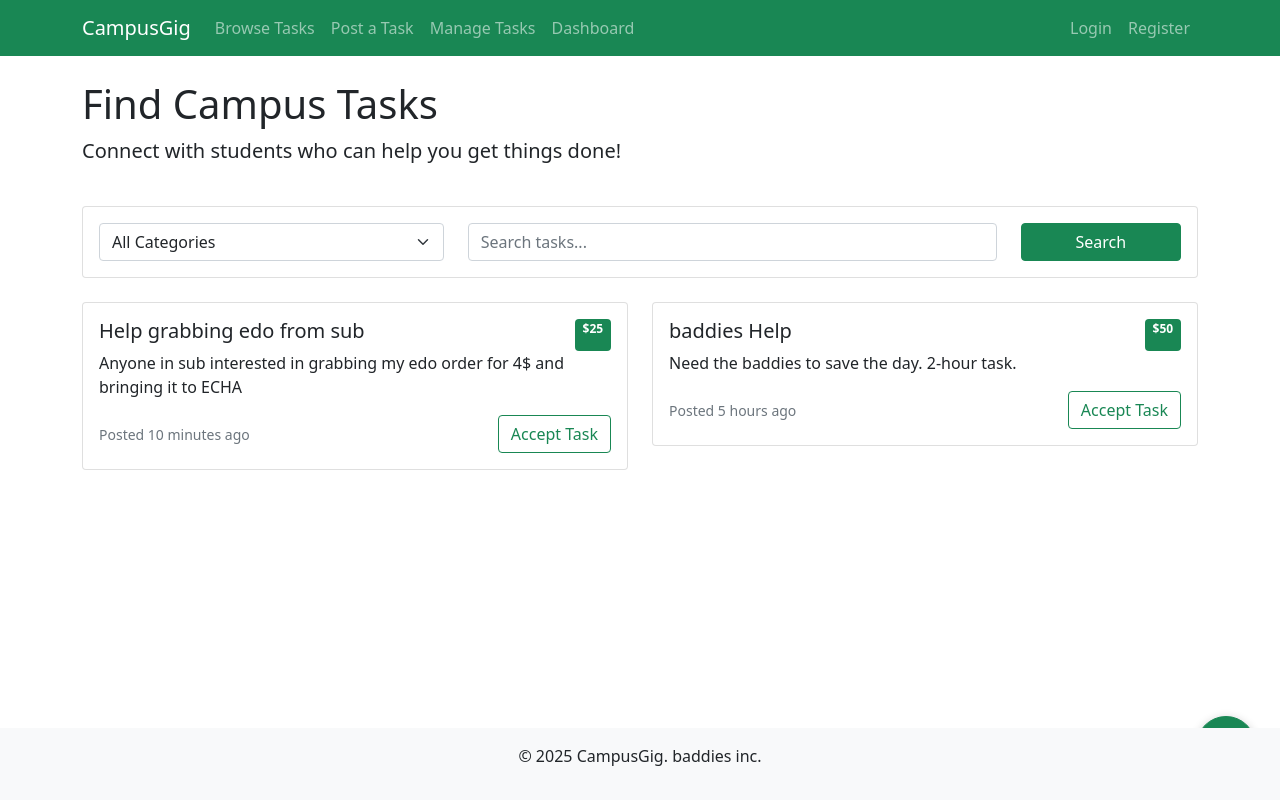
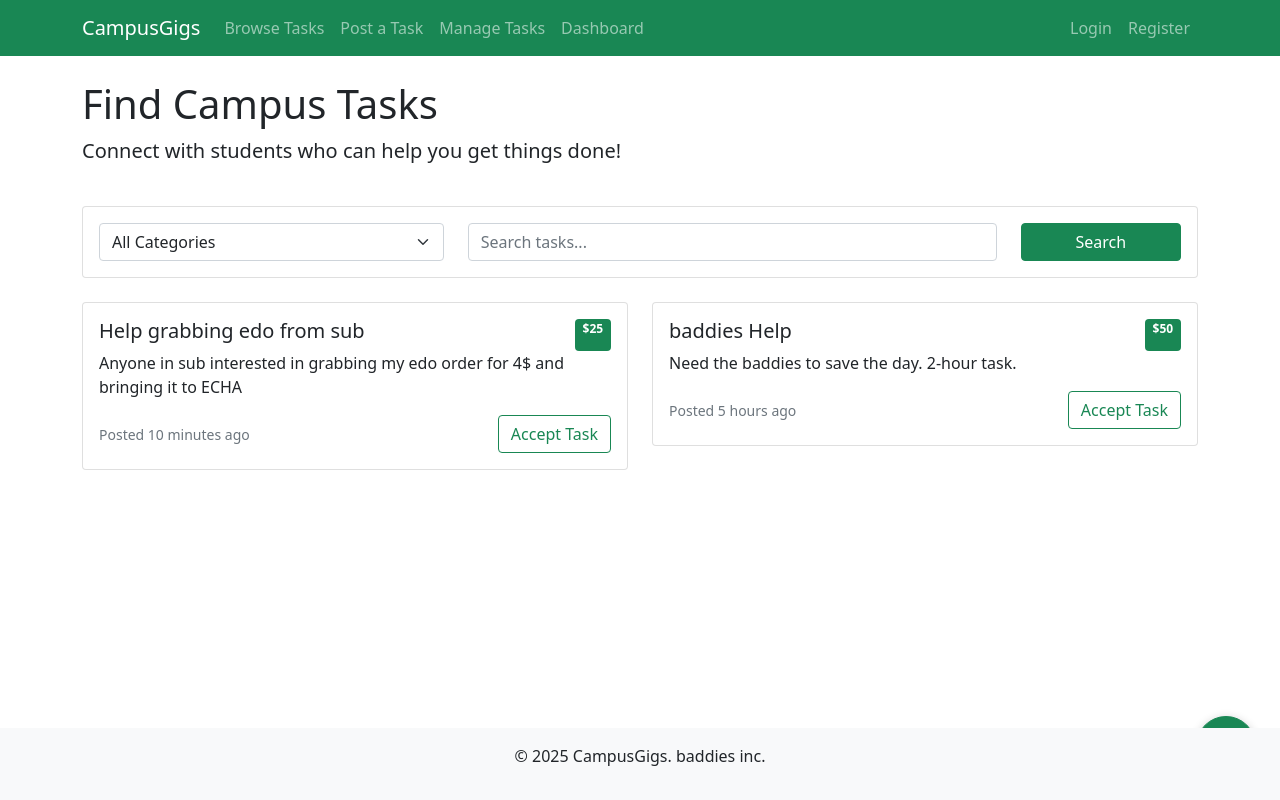
Before and after one commit to kuznimyk/mixed-baddies_fixed, a Flask app: page / in a window 1280 px wide. Run offline with Flask 3, Linux system fonts and the light colour scheme; data that the repository does not hold is empty; some libraries are stand-ins or nearby versions.

Commit message:
Changed name accross templaes to CampusGigs

```diff
--- a/templates/base.html
+++ b/templates/base.html
@@ -3,7 +3,7 @@
 <head>
     <meta charset="UTF-8">
     <meta name="viewport" content="width=device-width, initial-scale=1.0">
-    <title>{% block title %}CampusGig - Student Task Marketplace{% endblock%}</title>
+    <title>{% block title %}CampusGigs - Student Task Marketplace{% endblock%}</title>
     <link href="/css/general.css">
     <!-- Add Bootstrap CSS for better styling -->
     <link href="https://cdn.jsdelivr.net/npm/bootstrap@5.0.2/dist/css/bootstrap.min.css" rel="stylesheet" integrity="sha384-EVSTQN3/azprG1Anm3QDgpJLIm9Nao0Yz1ztcQTwFspd3yD65VohhpuuCOmLASjC" crossorigin="anonymous">
@@ -12,7 +12,7 @@
 
 <nav class="navbar navbar-expand-lg navbar-dark bg-success">
     <div class="container">
-        <a class="navbar-brand" href="/">CampusGig</a>
+        <a class="navbar-brand" href="/">CampusGigs</a>
         <button class="navbar-toggler" type="button" data-bs-toggle="collapse" data-bs-target="#navbarNav">
             <span class="navbar-toggler-icon"></span>
         </button>
@@ -37,7 +37,7 @@
     {% block content %} {% endblock %}
 <footer class="bg-light mt-5 py-3 fixed-bottom">
     <div class="container text-center">
-        <p>&copy; 2025 CampusGig. baddies inc.</p>
+        <p>&copy; 2025 CampusGigs. baddies inc.</p>
     </div>
 </footer>
 </body>
--- a/templates/dashboard.html
+++ b/templates/dashboard.html
@@ -1,5 +1,5 @@
 {% extends "base.html" %}
-{% block title %}Dashboard - CampusConnect{% endblock %}
+{% block title %}Dashboard - CampusGigs{% endblock %}
 
 {% block content %}
 <div class="container mt-4 mb-5 pb-5">
--- a/templates/index.html
+++ b/templates/index.html
@@ -22,9 +22,7 @@
                                 <select class="form-select">
                                     <option>All Categories</option>
                                     <option>Academic Help</option>
-                                    <option>food run</option>
-                                    <option>Errands</option>
-                                    <option>Tech help</option>
+                                    <option>Food Delivery</option>
                                     <option>Creative Work</option>
                                 </select>
                             </div>
```
